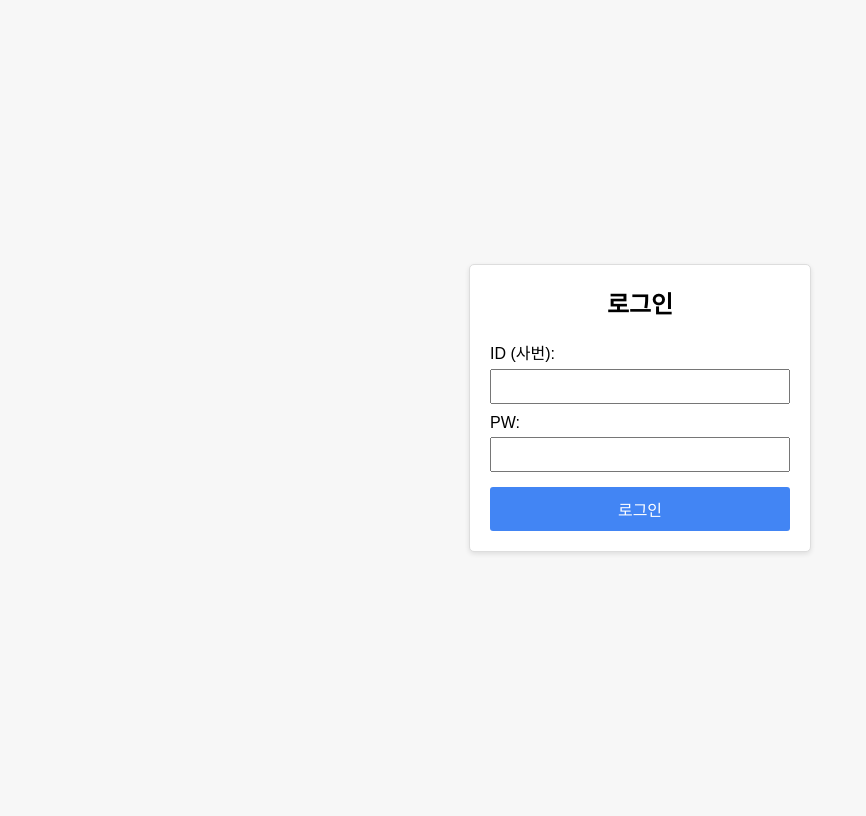
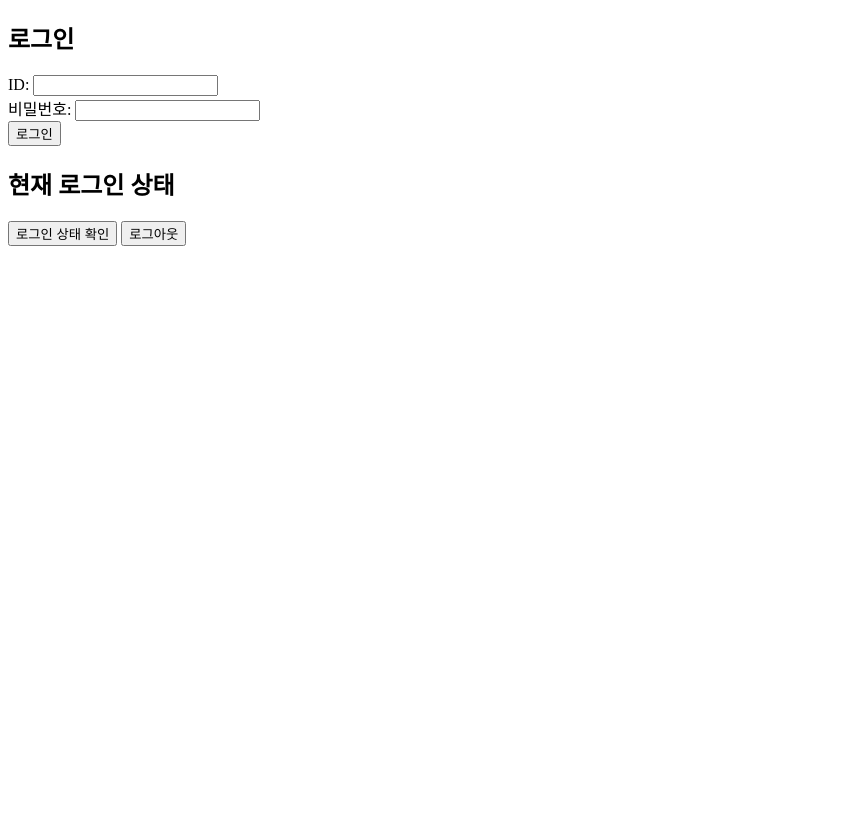
Before and after one commit to ocy-likelion/mvp_dashboard_testServer, a Flask app: template templates/login.html in a window 1280 px wide. Shown: the whole page, without its empty margins (0-866 px from the left). After the commit the page ends 246 px from the top, so only its background shows below. Run offline with Flask 2, Linux system fonts and the light colour scheme; the template is opened without the code that fills it, so the values that code supplies are empty; some libraries are stand-ins or nearby versions.

Commit message:
로그인 기능 수정

```diff
--- a/flask_api.py
+++ b/flask_api.py
@@ -36,23 +36,7 @@ def get_db_connection():
     return conn
 
 
-# 사용자 로그인 검증 함수 (users 테이블에서 username과 password 확인)
-def check_login(username, password):
-    try:
-        conn = get_db_connection()
-        cursor = conn.cursor()
-        cursor.execute("SELECT * FROM users WHERE username = %s AND password = %s", (username, password))
-        user = cursor.fetchone()
-        cursor.close()
-        conn.close()
-        return user is not None
-    except Exception as e:
-        logging.error("Error checking login", exc_info=True)
-        return False
-
-
 # ------------------- API 엔드포인트 문서화 시작 -------------------
-
 
 # healthcheck 라우트 -> DB 확인하기 위함
 @app.route('/healthcheck', methods=['GET'])
@@ -76,71 +60,52 @@ def healthcheck():
     return jsonify({"status": "ok", "message": "Service is running!"}), 200
 
 
-# 로그인 페이지 및 처리
-@app.route('/login', methods=['GET', 'POST'])
+# ✅ 로그인 API
+@app.route('/login', methods=['POST'])
 def login():
-    print(f"Received request method: {request.method}")  # ✅ 요청 메서드 로그 출력
-    print(f"Request headers: {request.headers}")  # ✅ 요청 헤더 확인
-    print(f"Request data: {request.data}")  # ✅ 요청 데이터 확인
-
-    if request.method == 'GET':
-        return render_template("login.html")
-
-    if request.is_json:
-        data = request.get_json()
-    else:
-        data = request.form
-
-    print(f"Parsed data: {data}")  # ✅ 파싱된 데이터 출력
-
+    data = request.json
     username = data.get('username')
     password = data.get('password')
 
-    if username and password and check_login(username, password):
-        session['user'] = username
-        return jsonify({"success": True, "message": "로그인 성공", "redirect_url": "/home"}), 200
-    else:
-        return jsonify({"success": False, "message": "로그인 정보가 올바르지 않습니다."}), 401
-
-
-# 로그아웃 기능
-@app.route('/logout')
+    if not username or not password:
+        return jsonify({"success": False, "message": "ID와 비밀번호를 입력하세요."}), 400
+
+    try:
+        conn = get_db_connection()
+        cursor = conn.cursor()
+        cursor.execute("SELECT id, password FROM users WHERE username = %s", (username,))
+        user = cursor.fetchone()
+        cursor.close()
+        conn.close()
+
+        if not user or user[1] != password:
+            return jsonify({"success": False, "message": "잘못된 ID 또는 비밀번호입니다."}), 401
+
+        session['user'] = {"id": user[0], "username": username}
+        return jsonify({"success": True, "message": "로그인 성공!"}), 200
+
+    except Exception as e:
+        logging.error("로그인 오류", exc_info=True)
+        return jsonify({"success": False, "message": "서버 오류 발생"}), 500
+
+
+# ✅ 로그아웃 API
+@app.route('/logout', methods=['POST'])
 def logout():
-    """
-    로그아웃 API
-    ---
-    tags:
-      - Auth
-    summary: 현재 사용자의 세션을 종료하고 로그아웃합니다.
-    description:
-      사용자의 로그인 세션을 삭제한 후 로그인 페이지로 리다이렉트합니다.
-    responses:
-      302:
-        description: 로그아웃 후 로그인 페이지로 리다이렉트
-    """
     session.pop('user', None)
-    return redirect(url_for('login'))
-
-
-# 홈 화면 (로그인 후 접근 가능한 사원 관리 화면)
-@app.route('/', methods=['GET'])
-def home():
-    """
-    홈 화면 API
-    ---
-    tags:
-      - Views
-    summary: 홈 화면 접근
-    description:
-      - 로그인한 사용자가 홈 화면으로 이동합니다.
-      - 로그인하지 않은 경우 로그인 페이지로 리다이렉트됩니다.
-    responses:
-      302:
-        description: 로그인 상태 확인 후 리다이렉트 (로그인 페이지 또는 홈 화면)
-    """
+    return jsonify({"success": True, "message": "로그아웃 완료!"}), 200
+
+
+# ✅ 로그인 상태 확인 API
+@app.route('/me', methods=['GET'])
+def get_current_user():
     if 'user' not in session:
-        return redirect(url_for('login'))
-    return redirect(url_for('front_for_pro'))
+        return jsonify({"success": False, "message": "로그인이 필요합니다."}), 401
+    return jsonify({"success": True, "user": session['user']}), 200
+
+
+
+
 
 # front_for_pro 페이지
 @app.route('/front_for_pro', methods=['GET'])
--- a/templates/login.html
+++ b/templates/login.html
@@ -1,165 +1,56 @@
-<!-- <!DOCTYPE html>
-<html lang="ko">
-<head>
-  <meta charset="UTF-8">
-  <meta name="viewport" content="width=device-width, initial-scale=1.0">
-  <title>로그인</title>
-  <style>
-    body {
-      font-family: Arial, sans-serif;
-      display: flex;
-      justify-content: center;
-      align-items: center;
-      height: 100vh;
-      background: #f7f7f7;
-    }
-    .login-container {
-      background: #fff;
-      padding: 20px;
-      border: 1px solid #ddd;
-      border-radius: 5px;
-      box-shadow: 0 2px 5px rgba(0,0,0,0.1);
-      width: 300px;
-    }
-    .login-container h2 {
-      margin-top: 0;
-      text-align: center;
-    }
-    .login-container label {
-      display: block;
-      margin: 10px 0 5px;
-    }
-    .login-container input {
-      width: 100%;
-      padding: 8px;
-      box-sizing: border-box;
-    }
-    .login-container button {
-      width: 100%;
-      padding: 10px;
-      margin-top: 15px;
-      background: #4285f4;
-      border: none;
-      color: #fff;
-      font-size: 16px;
-      cursor: pointer;
-      border-radius: 3px;
-    }
-    .login-container button:hover {
-      background: #357ae8;
-    }
-    .error-message {
-      color: red;
-      text-align: center;
-      margin-bottom: 10px;
-    }
-  </style>
-</head>
-<body>
-  <div class="login-container">
-    <h2>로그인</h2>
-    {% with messages = get_flashed_messages() %}
-      {% if messages %}
-        <div class="error-message">
-          {% for message in messages %}
-            <p>{{ message }}</p>
-          {% endfor %}
-        </div>
-      {% endif %}
-    {% endwith %}
-    <form method="POST" action="/login">
-      <label for="username">ID (사번):</label>
-      <input type="text" id="username" name="username" required>
-
-      <label for="password">PW:</label>
-      <input type="password" id="password" name="password" required>
-
-      <button type="submit">로그인</button>
-    </form>
-  </div>
-</body>
-</html>
- -->
-
-<!-- templates/login.html -->
 <!DOCTYPE html>
 <html lang="ko">
 <head>
-  <meta charset="UTF-8">
-  <meta name="viewport" content="width=device-width, initial-scale=1.0">
-  <title>로그인</title>
-  <style>
-    body {
-      font-family: Arial, sans-serif;
-      display: flex;
-      justify-content: center;
-      align-items: center;
-      height: 100vh;
-      background: #f7f7f7;
-    }
-    .login-container {
-      background: #fff;
-      padding: 20px;
-      border: 1px solid #ddd;
-      border-radius: 5px;
-      box-shadow: 0 2px 5px rgba(0,0,0,0.1);
-      width: 300px;
-    }
-    .login-container h2 {
-      margin-top: 0;
-      text-align: center;
-    }
-    .login-container label {
-      display: block;
-      margin: 10px 0 5px;
-    }
-    .login-container input {
-      width: 100%;
-      padding: 8px;
-      box-sizing: border-box;
-    }
-    .login-container button {
-      width: 100%;
-      padding: 10px;
-      margin-top: 15px;
-      background: #4285f4;
-      border: none;
-      color: #fff;
-      font-size: 16px;
-      cursor: pointer;
-      border-radius: 3px;
-    }
-    .login-container button:hover {
-      background: #357ae8;
-    }
-    .error-message {
-      color: red;
-      text-align: center;
-      margin-bottom: 10px;
-    }
-  </style>
+    <meta charset="UTF-8">
+    <meta name="viewport" content="width=device-width, initial-scale=1.0">
+    <title>로그인 테스트</title>
 </head>
 <body>
-  <div class="login-container">
     <h2>로그인</h2>
-    {% with messages = get_flashed_messages() %}
-      {% if messages %}
-        <div class="error-message">
-          {% for message in messages %}
-            <p>{{ message }}</p>
-          {% endfor %}
-        </div>
-      {% endif %}
-    {% endwith %}
-    <form method="POST" action="/login">
-      <label for="username">ID (사번):</label>
-      <input type="text" id="username" name="username" required>
+    <form id="login-form">
+        <label for="username">ID:</label>
+        <input type="text" id="username" name="username" required>
+        <br>
+        <label for="password">비밀번호:</label>
+        <input type="password" id="password" name="password" required>
+        <br>
+        <button type="submit">로그인</button>
+    </form>
 
-      <label for="password">PW:</label>
-      <input type="password" id="password" name="password" required>
+    <h2>현재 로그인 상태</h2>
+    <button onclick="checkLogin()">로그인 상태 확인</button>
+    <button onclick="logout()">로그아웃</button>
 
-      <button type="submit">로그인</button>
-    </form>
-  </div>
+    <script>
+        document.getElementById("login-form").addEventListener("submit", async function(event) {
+            event.preventDefault();
+
+            const username = document.getElementById("username").value;
+            const password = document.getElementById("password").value;
+
+            const response = await fetch("/login", {
+                method: "POST",
+                headers: {
+                    "Content-Type": "application/json"
+                },
+                body: JSON.stringify({ username, password })
+            });
+
+            const result = await response.json();
+            alert(result.message);
+        });
+
+        async function checkLogin() {
+            const response = await fetch("/me");
+            const result = await response.json();
+            alert(result.success ? `로그인된 사용자: ${result.user.username}` : "로그인되지 않음");
+        }
+
+        async function logout() {
+            const response = await fetch("/logout", { method: "POST" });
+            const result = await response.json();
+            alert(result.message);
+        }
+    </script>
 </body>
 </html>
```
Also changed, not shown: flask_api_legacy.py (added).
